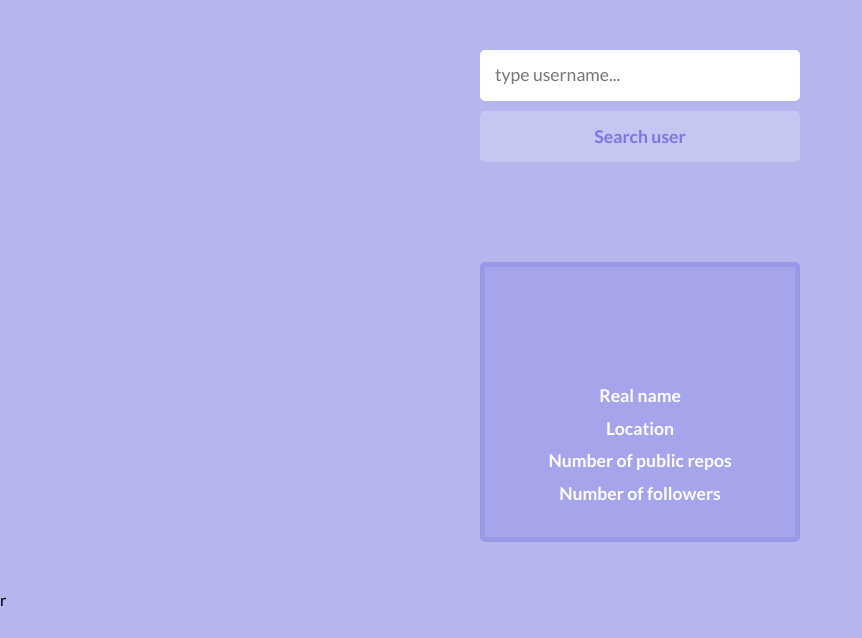
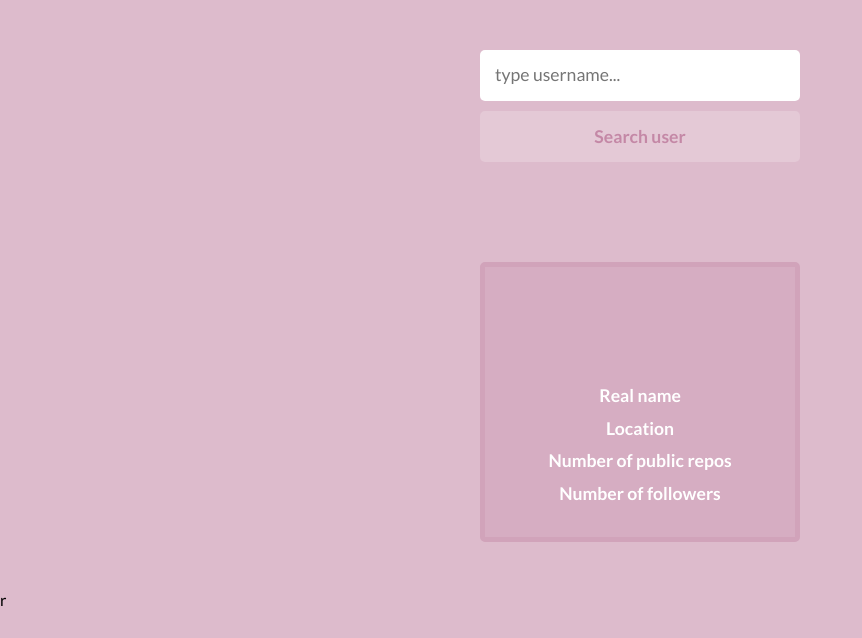
Before and after one commit to cmaman1/github-user-cards, a plain HTML site: page index.html in a window 1280 px wide. Shown: the whole page, without its empty margins (0-862 px from the left). Drawn offline with nearby package versions, Linux system fonts and the light colour scheme.

Commit message:
styles: primary color changed

```diff
--- a/index.js
+++ b/index.js
@@ -1,5 +1,6 @@
 const userNameInput = document.querySelector(".username");
 const button = document.querySelector(".button");
+const userCard = document.querySelector(".user-card");
 const imageContainer = document.querySelector(".img-wrapper");
 const userNameContainer = document.querySelector(".user-name");
 const realNameContainer = document.querySelector(".name");
--- a/styles/styles.scss
+++ b/styles/styles.scss
@@ -1,6 +1,6 @@
 @import url(https://fonts.googleapis.com/css?family=Lato:400,700,900);
 
-$primary-color : #b6b5ee;
+$primary-color : #ddbbcc;
 
 * {
     box-sizing: border-box;
```
Also changed, not shown: styles/styles.css.
